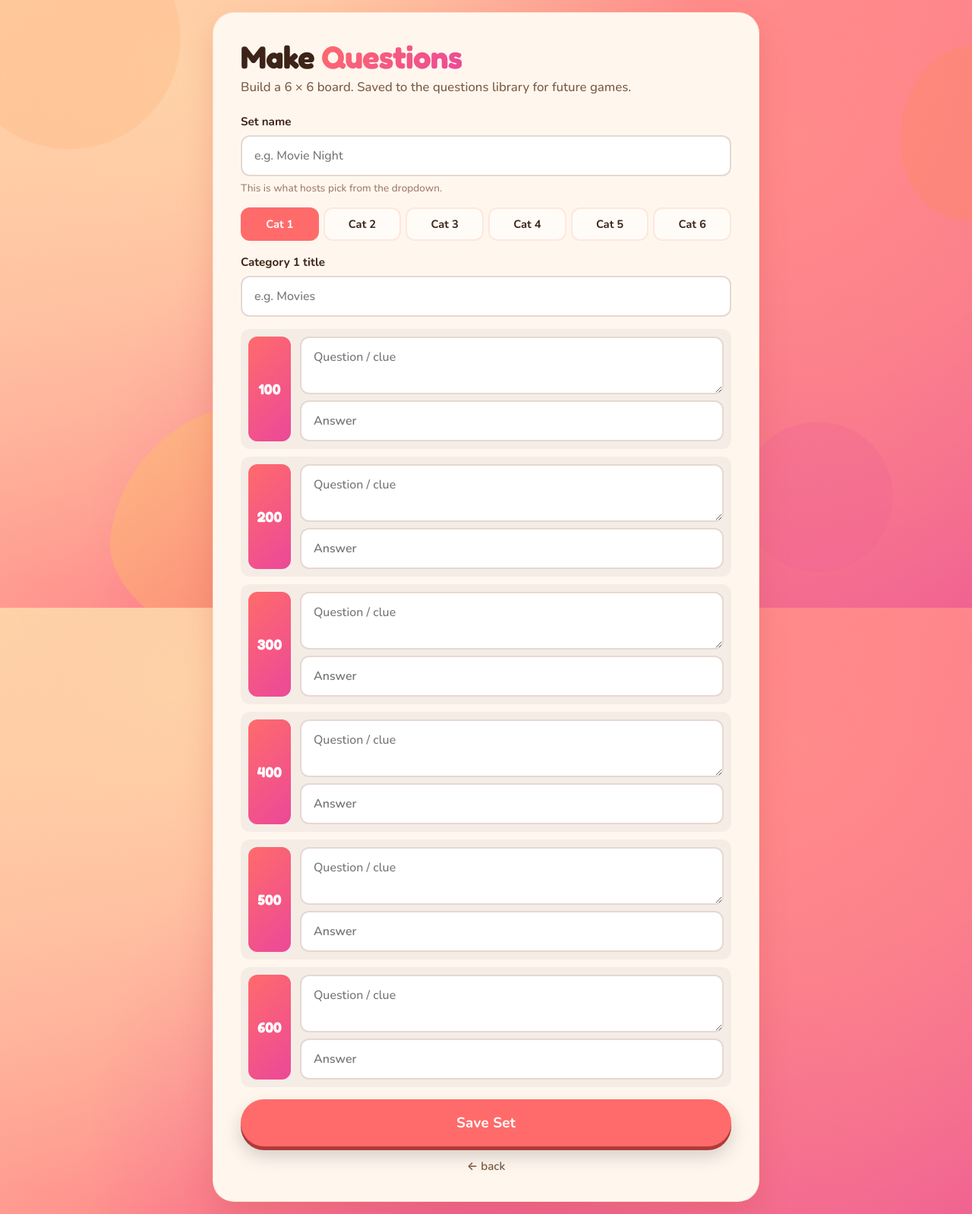
After one commit to mert3280/JeopartyOnline, a Flask app: page /make-questions in a window 1280 px wide. The commit adds this page. Shown: the whole page at 76% size. Run offline with Flask 3, Linux system fonts and the light colour scheme; parts of the project's set-up code (start-up, migrations or seed data) failed here and were passed over.

Commit message:
feat: in-app question set authoring
Add a "Make Questions" page (linked from the landing screen) where users
name a set, fill in 6 categories x 6 questions, and POST to a new
/api/question-sets endpoint that validates the payload and writes a
slugified JSON file under questions/ — auto-suffixed to avoid clobbering
existing sets. The new file is immediately picked up by the existing
Create Game dropdown.

Co-Authored-By: Claude Opus 4.7 <noreply@anthropic.com>

```diff
--- a/server.py
+++ b/server.py
@@ -76,9 +76,73 @@ def create_page():
     return render_template("create.html")
 
 
-@app.route("/api/question-sets")
+@app.route("/make-questions")
+def make_questions_page():
+    return render_template("make_questions.html")
+
+
+@app.route("/api/question-sets", methods=["GET"])
 def api_question_sets():
     return jsonify(question_loader.list_sets())
+
+
+@app.route("/api/question-sets", methods=["POST"])
+def api_save_question_set():
+    data = request.get_json(force=True, silent=True) or {}
+    name = (data.get("name") or "").strip()
+    categories = data.get("categories") or []
+    questions = data.get("questions") or []
+
+    if not name or len(name) > 60:
+        return jsonify({"error": "name must be 1-60 characters"}), 400
+    if not isinstance(categories, list) or len(categories) != 6:
+        return jsonify({"error": "exactly 6 categories required"}), 400
+    if any((not isinstance(c, str) or not c.strip() or len(c) > 60) for c in categories):
+        return jsonify({"error": "every category needs a non-empty title (max 60 chars)"}), 400
+
+    if not isinstance(questions, list) or len(questions) != 36:
+        return jsonify({"error": "exactly 36 questions required (6 per category)"}), 400
+
+    expected_points = {100, 200, 300, 400, 500, 600}
+    by_cat = {str(i): set() for i in range(1, 7)}
+    cleaned = []
+    for q in questions:
+        if not isinstance(q, dict):
+            return jsonify({"error": "malformed question"}), 400
+        cat = str(q.get("category", "")).strip()
+        question = str(q.get("question", "")).strip()
+        answer = str(q.get("answer", "")).strip()
+        try:
+            points = int(q.get("points"))
+        except (TypeError, ValueError):
+            return jsonify({"error": "question points must be a number"}), 400
+        if cat not in by_cat:
+            return jsonify({"error": "category index must be 1-6"}), 400
+        if not question or not answer:
+            return jsonify({"error": "every question needs a question and answer"}), 400
+        if points not in expected_points:
+            return jsonify({"error": "question points must be one of 100-600"}), 400
+        if points in by_cat[cat]:
+            return jsonify({"error": f"duplicate points {points} in category {cat}"}), 400
+        by_cat[cat].add(points)
+        cleaned.append({
+            "category": cat,
+            "question": question[:500],
+            "answer": answer[:200],
+            "points": points,
+        })
+
+    for cat, pts in by_cat.items():
+        if pts != expected_points:
+            return jsonify({"error": f"category {cat} is missing one of the point tiers"}), 400
+
+    cleaned_categories = [c.strip()[:60] for c in categories]
+    try:
+        stem, saved_name = question_loader.save_set(name, cleaned_categories, cleaned)
+    except OSError as e:
+        return jsonify({"error": f"could not save: {e}"}), 500
+
+    return jsonify({"filename": stem, "name": saved_name}), 201
 
 
 @app.route("/api/create", methods=["POST"])
@@ -172,19 +236,19 @@ def broadcast_state(room):
         socketio.emit("state", room.host_state(), room=room.host_sid)
 
 
-def schedule_question_timeout(room):
-    """If no one buzzes by the deadline, auto-transition to reveal."""
+def schedule_buzz_timeout(room):
+    """After a player buzzes, transition to reveal when answer time runs out."""
     deadline_seconds = room.question_time
     expected_qid = (room.current["category"], room.current["points"]) if room.current else None
+    expected_player = room.current.get("buzzed_player") if room.current else None
 
     def _timeout():
         socketio.sleep(deadline_seconds)
-        # If still on the same question and nobody has buzzed, reveal.
         if (
-            room.phase == "question"
+            room.phase == "buzzed"
             and room.current
             and (room.current["category"], room.current["points"]) == expected_qid
-            and not room.current.get("buzzed_player")
+            and room.current.get("buzzed_player") == expected_player
         ):
             room.phase = "reveal"
             broadcast_state(room)
@@ -256,7 +320,6 @@ def on_host_pick(data):
     }
     room.phase = "question"
     broadcast_state(room)
-    schedule_question_timeout(room)
 
 
 @socketio.on("host:reveal_answer")
@@ -277,7 +340,7 @@ def on_host_judge(data):
     room = registry.get(code)
     if not room or room.host_sid != request.sid or not room.current:
         return
-    if room.phase != "buzzed":
+    if room.phase != "reveal":
         return
     team = room.team_by_name(room.current["buzzed_team"])
     if team:
@@ -394,6 +457,7 @@ def on_player_buzz(data):
         room=f"players:{code}",
     )
     broadcast_state(room)
+    schedule_buzz_timeout(room)
 
 
 def _is_game_over(room):
--- a/static/css/main.css
+++ b/static/css/main.css
@@ -1193,3 +1193,113 @@ section:not([hidden]),
   .ended h2 { font-size: 2.2rem; }
   .flash-message { font-size: 2.8rem; }
 }
+
+/* ---------- Make Questions page ---------- */
+
+.card.make-questions {
+  max-width: 720px;
+}
+
+.cat-tabs {
+  display: flex;
+  flex-wrap: wrap;
+  gap: 6px;
+  margin: 8px 0 18px;
+}
+
+.cat-tab {
+  flex: 1 1 0;
+  min-width: 60px;
+  padding: 10px 8px;
+  border: 2px solid var(--card-border);
+  background: var(--btn-ghost-bg);
+  color: var(--btn-ghost-text);
+  border-radius: var(--radius-sm);
+  font-family: var(--font-body);
+  font-weight: 700;
+  cursor: pointer;
+  font-size: 0.92rem;
+  transition: transform 0.08s ease, background 0.15s ease, border-color 0.15s ease;
+  position: relative;
+}
+.cat-tab:hover { filter: brightness(1.04); }
+.cat-tab.active {
+  background: var(--accent-a);
+  color: var(--btn-text);
+  border-color: var(--accent-a);
+}
+.cat-tab.done::after {
+  content: "";
+  position: absolute;
+  top: 6px;
+  right: 6px;
+  width: 8px;
+  height: 8px;
+  border-radius: 50%;
+  background: var(--good);
+  box-shadow: 0 0 0 2px var(--card-bg);
+}
+.cat-tab.active.done::after { box-shadow: 0 0 0 2px var(--accent-a); }
+
+.cat-panel { display: none; }
+.cat-panel.active { display: block; animation: pop-in 0.25s ease; }
+
+.mq-block {
+  display: flex;
+  gap: 12px;
+  align-items: stretch;
+  background: rgba(0, 0, 0, 0.04);
+  border-radius: var(--radius-sm);
+  padding: 10px;
+  margin-bottom: 10px;
+}
+[data-theme="neon"] .mq-block { background: rgba(255, 255, 255, 0.06); }
+
+.mq-points {
+  flex: 0 0 56px;
+  display: flex;
+  align-items: center;
+  justify-content: center;
+  font-family: var(--font-display);
+  font-weight: 800;
+  font-size: 1.2rem;
+  color: var(--btn-text);
+  background: linear-gradient(135deg, var(--accent-a), var(--accent-d));
+  border-radius: var(--radius-sm);
+  text-align: center;
+}
+
+.mq-fields {
+  flex: 1 1 auto;
+  display: flex;
+  flex-direction: column;
+  gap: 8px;
+  min-width: 0;
+}
+
+.mq-fields .mq-question {
+  resize: vertical;
+  font-family: var(--font-body);
+  min-height: 56px;
+}
+.mq-fields .mq-answer { font-weight: 600; }
+
+.success-box {
+  text-align: center;
+  padding: 12px 0;
+  animation: pop-in 0.4s ease;
+}
+.success-title {
+  font-family: var(--font-display);
+  font-size: 2rem;
+  margin: 0 0 8px;
+  color: var(--good);
+}
+.success-msg { color: var(--text-muted); margin: 0 0 18px; }
+
+@media (max-width: 600px) {
+  .card.make-questions { padding: 20px; }
+  .cat-tab { font-size: 0.82rem; padding: 8px 4px; }
+  .mq-points { flex-basis: 48px; font-size: 1rem; }
+  .mq-block { padding: 8px; gap: 8px; }
+}
--- /dev/null
+++ b/static/js/make_questions.js
@@ -0,0 +1,180 @@
+(() => {
+  const POINT_TIERS = [100, 200, 300, 400, 500, 600];
+  const NUM_CATEGORIES = 6;
+
+  const tabsEl = document.getElementById('cat-tabs');
+  const panelsEl = document.getElementById('cat-panels');
+  const setNameInput = document.getElementById('set-name');
+  const errorBox = document.getElementById('error');
+  const form = document.getElementById('make-form');
+  const successBox = document.getElementById('success');
+  const successMsg = document.getElementById('success-msg');
+
+  let activeIdx = 0;
+
+  function escapeHtml(s) {
+    return s.replace(/[&<>"']/g, c => ({'&':'&amp;','<':'&lt;','>':'&gt;','"':'&quot;',"'":'&#39;'}[c]));
+  }
+
+  function buildTabs() {
+    tabsEl.innerHTML = '';
+    for (let i = 0; i < NUM_CATEGORIES; i++) {
+      const btn = document.createElement('button');
+      btn.type = 'button';
+      btn.className = 'cat-tab';
+      btn.dataset.idx = i;
+      btn.textContent = `Cat ${i + 1}`;
+      btn.addEventListener('click', () => setActive(i));
+      tabsEl.appendChild(btn);
+    }
+  }
+
+  function buildPanels() {
+    panelsEl.innerHTML = '';
+    for (let i = 0; i < NUM_CATEGORIES; i++) {
+      const panel = document.createElement('div');
+      panel.className = 'cat-panel';
+      panel.dataset.idx = i;
+
+      const catField = document.createElement('div');
+      catField.className = 'field';
+      catField.innerHTML = `
+        <label class="label" for="cat-name-${i}">Category ${i + 1} title</label>
+        <input id="cat-name-${i}" class="input cat-name" type="text" maxlength="40"
+               data-idx="${i}" placeholder="e.g. Movies" required>
+      `;
+      panel.appendChild(catField);
+
+      POINT_TIERS.forEach((pts, qIdx) => {
+        const qBlock = document.createElement('div');
+        qBlock.className = 'mq-block';
+        qBlock.innerHTML = `
+          <div class="mq-points">${pts}</div>
+          <div class="mq-fields">
+            <textarea class="input mq-question" rows="2" maxlength="500"
+                      data-cat="${i}" data-pts="${pts}"
+                      placeholder="Question / clue" required></textarea>
+            <input type="text" class="input mq-answer" maxlength="200"
+                   data-cat="${i}" data-pts="${pts}"
+                   placeholder="Answer" required>
+          </div>
+        `;
+        panel.appendChild(qBlock);
+      });
+
+      panelsEl.appendChild(panel);
+    }
+  }
+
+  function setActive(i) {
+    activeIdx = i;
+    tabsEl.querySelectorAll('.cat-tab').forEach(btn => {
+      btn.classList.toggle('active', parseInt(btn.dataset.idx, 10) === i);
+    });
+    panelsEl.querySelectorAll('.cat-panel').forEach(panel => {
+      panel.classList.toggle('active', parseInt(panel.dataset.idx, 10) === i);
+    });
+    refreshTabStatus();
+  }
+
+  function refreshTabStatus() {
+    for (let i = 0; i < NUM_CATEGORIES; i++) {
+      const btn = tabsEl.querySelector(`.cat-tab[data-idx="${i}"]`);
+      const panel = panelsEl.querySelector(`.cat-panel[data-idx="${i}"]`);
+      if (!btn || !panel) continue;
+      const cat = panel.querySelector('.cat-name').value.trim();
+      const qs = panel.querySelectorAll('.mq-question');
+      const as = panel.querySelectorAll('.mq-answer');
+      let filled = !!cat;
+      qs.forEach((q, j) => { if (!q.value.trim() || !as[j].value.trim()) filled = false; });
+      btn.classList.toggle('done', filled);
+    }
+  }
+
+  function showError(msg) {
+    errorBox.textContent = msg;
+    errorBox.hidden = false;
+    errorBox.scrollIntoView({ behavior: 'smooth', block: 'center' });
+  }
+  function hideError() { errorBox.hidden = true; }
+
+  function collect() {
+    const name = setNameInput.value.trim();
+    const categories = [];
+    const questions = [];
+    let firstMissingCat = -1;
+
+    for (let i = 0; i < NUM_CATEGORIES; i++) {
+      const panel = panelsEl.querySelector(`.cat-panel[data-idx="${i}"]`);
+      const cat = panel.querySelector('.cat-name').value.trim();
+      if (!cat) { if (firstMissingCat < 0) firstMissingCat = i; categories.push(''); }
+      else categories.push(cat);
+
+      POINT_TIERS.forEach(pts => {
+        const q = panel.querySelector(`.mq-question[data-pts="${pts}"]`).value.trim();
+        const a = panel.querySelector(`.mq-answer[data-pts="${pts}"]`).value.trim();
+        questions.push({
+          category: String(i + 1),
+          question: q,
+          answer: a,
+          points: pts,
+          _missing: !q || !a,
+          _catIdx: i,
+        });
+      });
+    }
+
+    return { name, categories, questions, firstMissingCat };
+  }
+
+  form.addEventListener('input', refreshTabStatus);
+
+  form.addEventListener('submit', async (e) => {
+    e.preventDefault();
+    hideError();
+
+    const { name, categories, questions, firstMissingCat } = collect();
+    if (!name) { showError('Set name is required'); return; }
+    if (firstMissingCat >= 0) {
+      setActive(firstMissingCat);
+      showError(`Category ${firstMissingCat + 1} title is missing`);
+      return;
+    }
+    const missingQ = questions.find(q => q._missing);
+    if (missingQ) {
+      setActive(missingQ._catIdx);
+      showError(`A question/answer is empty in Category ${missingQ._catIdx + 1}`);
+      return;
+    }
+
+    const payload = {
+      name,
+      categories,
+      questions: questions.map(({ category, question, answer, points }) => (
+        { category, question, answer, points }
+      )),
+    };
+
+    try {
+      const res = await fetch('/api/question-sets', {
+        method: 'POST',
+        headers: { 'Content-Type': 'application/json' },
+        body: JSON.stringify(payload),
+      });
+      const data = await res.json();
+      if (!res.ok) {
+        showError(data.error || 'Save failed');
+        return;
+      }
+      form.hidden = true;
+      successBox.hidden = false;
+      successMsg.textContent = `Saved as "${data.name}" — available in the Create Game dropdown.`;
+    } catch (err) {
+      showError('Network error');
+    }
+  });
+
+  buildTabs();
+  buildPanels();
+  setActive(0);
+})();
--- a/templates/landing.html
+++ b/templates/landing.html
@@ -23,6 +23,8 @@
 
     <a class="btn btn-primary btn-large" href="{{ url_for('create_page') }}">Create Game</a>
 
+    <a class="btn btn-secondary btn-large" href="{{ url_for('make_questions_page') }}" style="margin-top: 12px;">Make Questions</a>
+
     <div class="divider"><span>or</span></div>
 
     <form action="{{ url_for('join_page') }}" method="get" class="join-form">
--- /dev/null
+++ b/templates/make_questions.html
@@ -0,0 +1,53 @@
+<!doctype html>
+<html lang="en" data-theme="sunrise">
+<head>
+  <meta charset="utf-8">
+  <meta name="viewport" content="width=device-width, initial-scale=1">
+  <title>Make Questions · JeoParty</title>
+  <link rel="preconnect" href="https://fonts.googleapis.com">
+  <link rel="preconnect" href="https://fonts.gstatic.com" crossorigin>
+  <link href="https://fonts.googleapis.com/css2?family=Fredoka:wght@500;600;700;800&family=Nunito:wght@500;600;700;800&display=swap" rel="stylesheet">
+  <link rel="stylesheet" href="{{ url_for('static', filename='css/main.css') }}">
+</head>
+<body class="centered">
+  <div class="shape-bg" aria-hidden="true">
+    <div class="shape shape-1"></div>
+    <div class="shape shape-2"></div>
+    <div class="shape shape-3"></div>
+    <div class="shape shape-4"></div>
+  </div>
+
+  <main class="card make-questions">
+    <h1 class="title">Make <span class="accent">Questions</span></h1>
+    <p class="subtitle">Build a 6 × 6 board. Saved to the questions library for future games.</p>
+
+    <form id="make-form" class="stack">
+      <div class="field">
+        <label for="set-name" class="label">Set name</label>
+        <input id="set-name" type="text" class="input" maxlength="60" placeholder="e.g. Movie Night" required>
+        <div class="hint">This is what hosts pick from the dropdown.</div>
+      </div>
+
+      <div id="cat-tabs" class="cat-tabs"></div>
+
+      <div id="cat-panels"></div>
+
+      <div id="error" class="error" hidden></div>
+      <div class="row" style="gap: 12px; margin-top: 16px;">
+        <button type="submit" class="btn btn-primary btn-large">Save Set</button>
+      </div>
+      <a href="{{ url_for('landing') }}" class="back-link">← back</a>
+    </form>
+
+    <div id="success" class="success-box" hidden>
+      <h2 class="success-title">Saved!</h2>
+      <p class="success-msg" id="success-msg"></p>
+      <div class="row" style="gap: 12px;">
+        <a id="success-create" class="btn btn-primary" href="{{ url_for('create_page') }}">Use it now</a>
+        <a class="btn btn-ghost" href="{{ url_for('landing') }}">Home</a>
+      </div>
+    </div>
+  </main>
+  <script src="{{ url_for('static', filename='js/make_questions.js') }}"></script>
+</body>
+</html>
```
Also changed, not shown: question_loader.py (+31 -0 lines).
